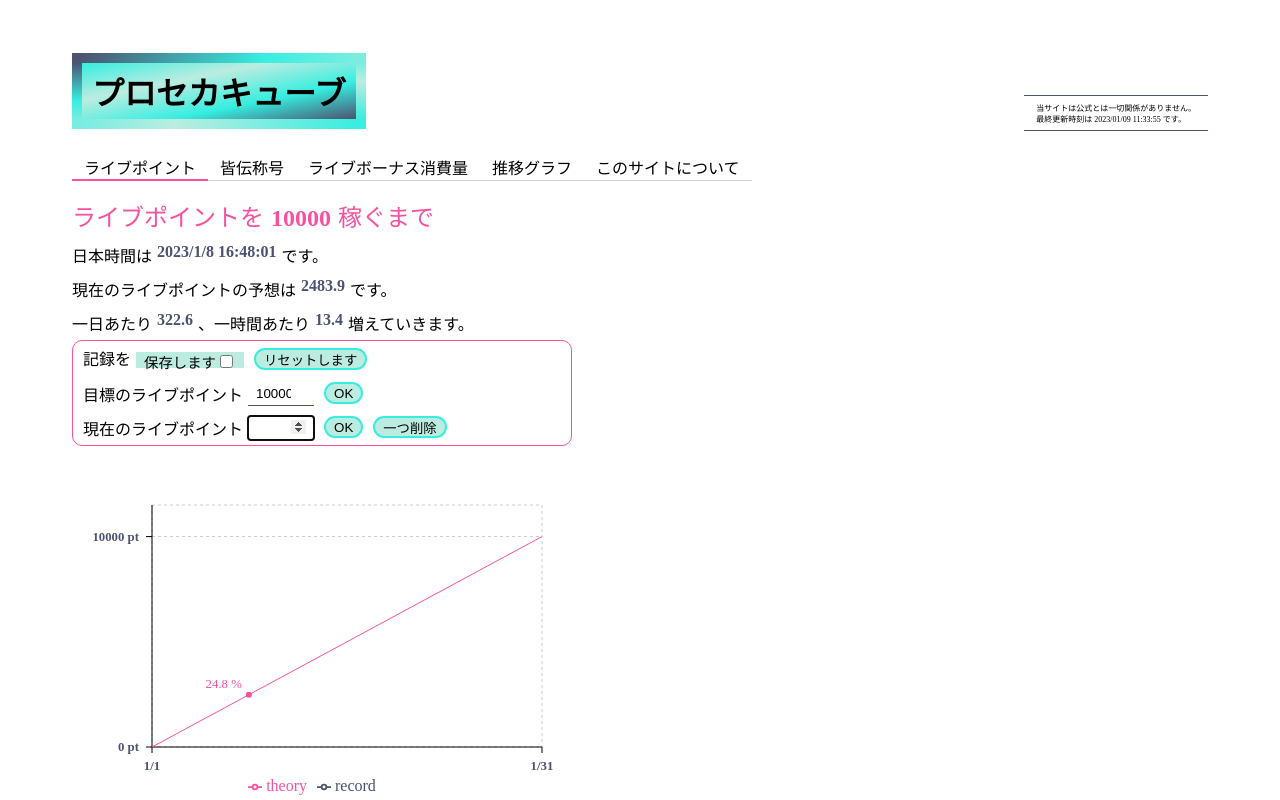
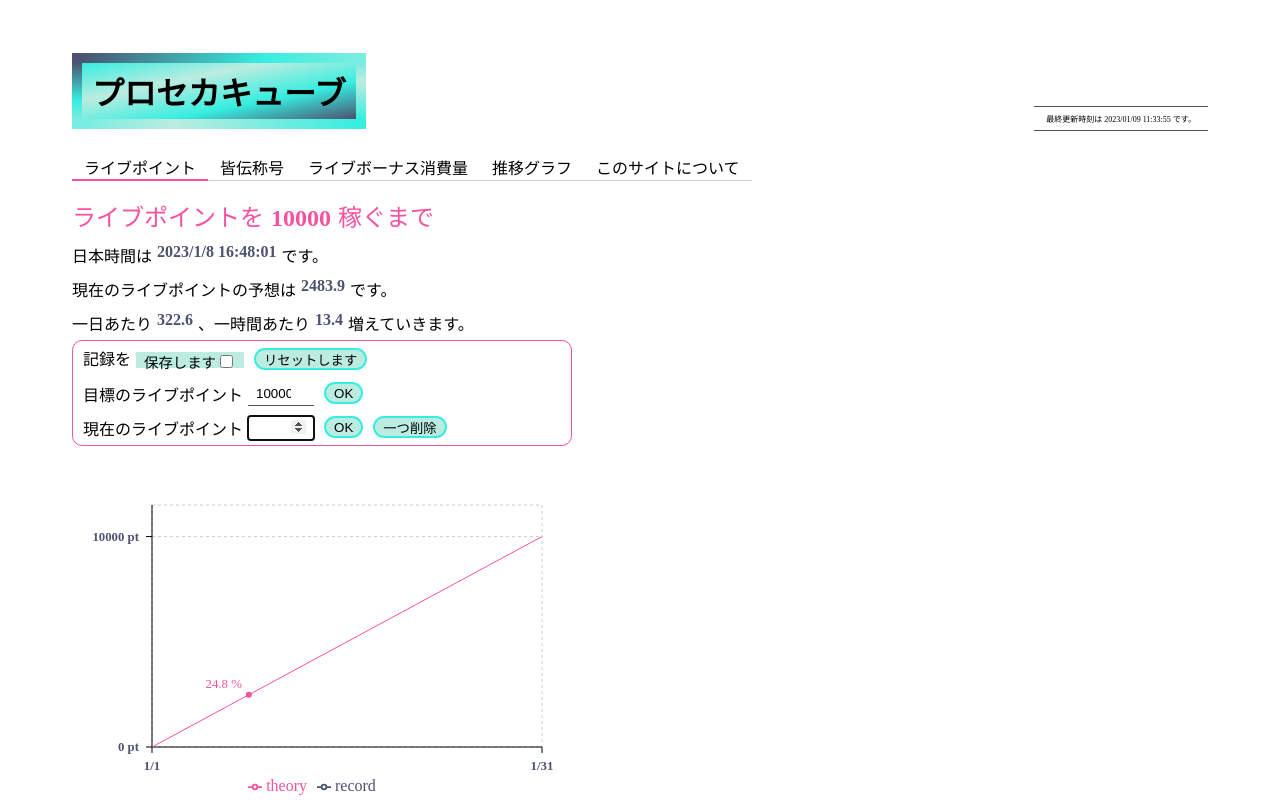
Before and after one commit to popcube/prosekacube, a React (Create React App) app: page / in a window 1280 px wide. Shown: the top 800 px of the page. Built offline with nearby package versions, Linux system fonts and the light colour scheme.

Commit message:
delete intimidating sentence

```diff
--- a/src/App.js
+++ b/src/App.js
@@ -141,8 +141,6 @@ function App() {
             プロセカキューブ
           </TitleH1>
           <NoticeP>
-            {"当サイトは公式とは一切関係がありません。"}
-            <br />
             {"最終更新時刻は " + buildTime + " です。"}
           </NoticeP>
         </HeaderDiv>
```
